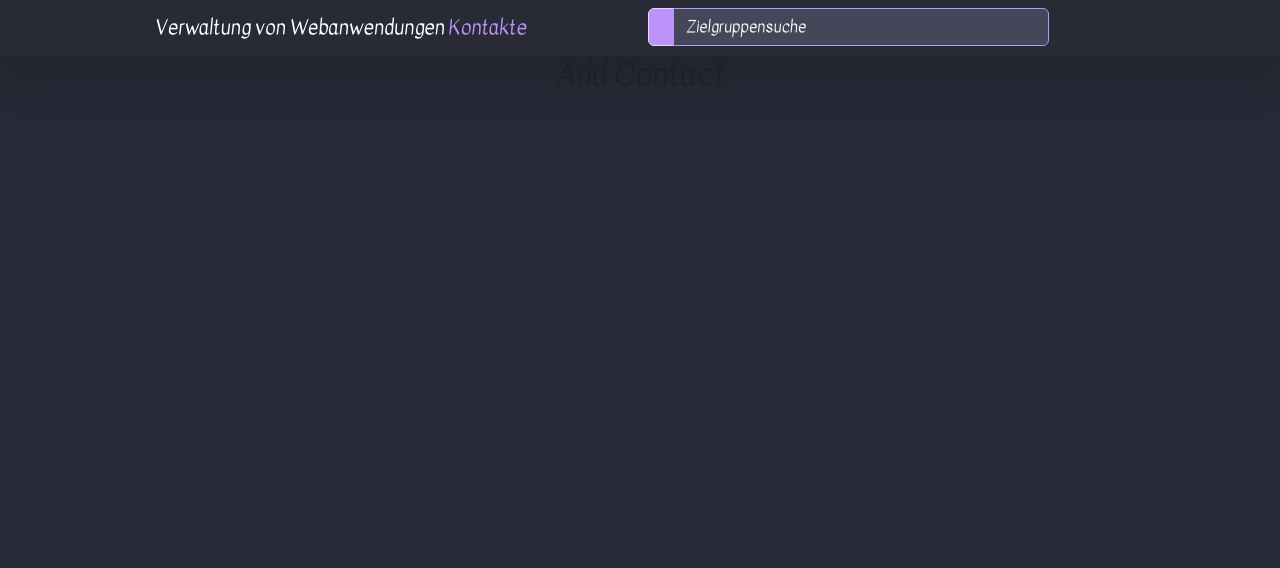
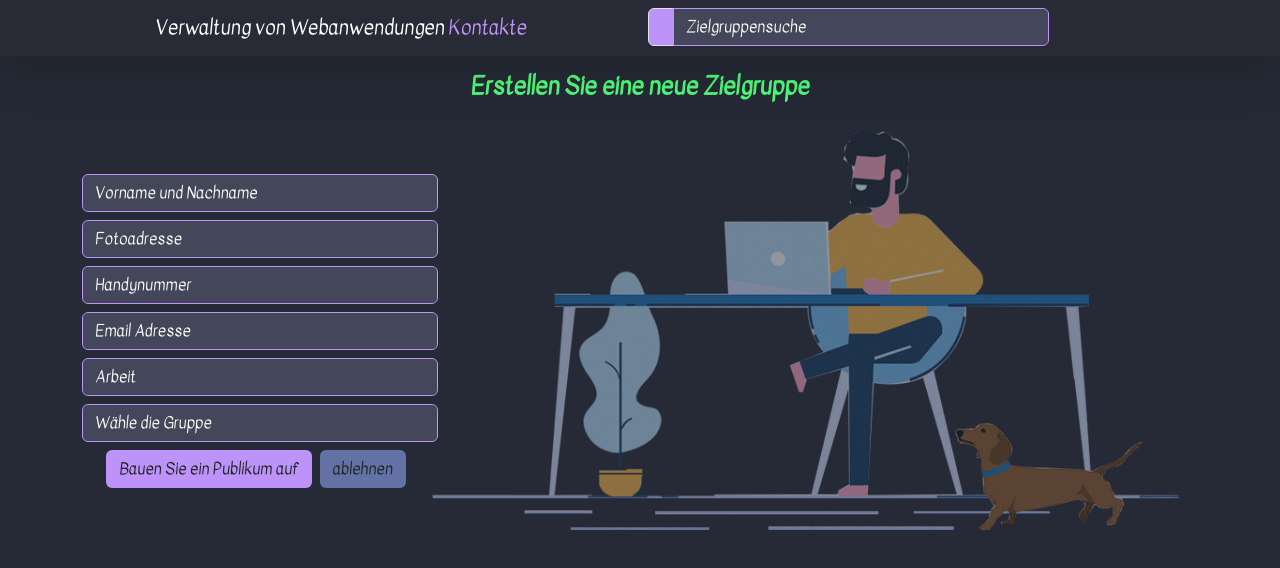
Before and after one commit to MeysamSefidkar/Personenmanager, a React (Create React App) app: page /contacts/add in a window 1280 px wide. Shown: the top 568 px of the page. Built offline with nearby package versions, Linux system fonts and the light colour scheme; data requests are answered from the project's data file; some icons are missing.

Commit message:
Create addContact page

```diff
--- a/src/App.js
+++ b/src/App.js
@@ -39,7 +39,7 @@ const App = () => {
             <Routes>
                 <Route path='/' element={<Navigate to='/contacts'/>}/>
                 <Route path='/contacts' element={<Contacts contacts={getContacts} loading={loading}/>}/>
-                <Route path='/contacts/add' element={<AddContact/>}/>
+                <Route path='/contacts/add' element={<AddContact loading={loading}/>}/>
                 <Route path='/contacts/:contactId' element={<ViewContact/>}/>
                 <Route path='/contacts/edit/:contactId' element={<EditContact/>}/>
             </Routes>
--- a/src/components/contacts/AddContact.jsx
+++ b/src/components/contacts/AddContact.jsx
@@ -1,6 +1,79 @@
-const AddContact = () => {
+import {Link} from "react-router-dom";
+
+import {Spinner} from "../";
+import {COMMENT, GREEN, PURPLE} from "../../helpers/colors";
+import {Fragment} from "react";
+
+const AddContact = ({loading}) => {
     return (
-        <h2>Add Contact</h2>
+        <Fragment>
+            {loading ? (
+                <Spinner/>
+            ) : (
+                <Fragment>
+                    <section className='p-3'>
+                        <img src={require("../../assets/man-taking-note.png")}
+                             height="400px" style={{
+                            position: 'absolute', zIndex: "-1",
+                            top: "130px", right: "100px", opacity: "50%",
+                        }}
+                        />
+                        <div className='container'>
+                            <div className='row'>
+                                <div className='col'>
+                                    <p className='h4 fw-bold text-center' style={{color: GREEN}}>
+                                        Erstellen Sie eine neue Zielgruppe
+                                    </p>
+                                </div>
+                            </div>
+                            <hr style={{backgroundColor: GREEN}}/>
+                            <div className='row mt-5'>
+                                <div className='col-md-4'>
+                                    <form>
+                                        <div className='mb-2'>
+                                            <input name='fullname' type='text' className='form-control'
+                                                   placeholder='Vorname und Nachname' required={true}/>
+                                        </div>
+                                        <div className='mb-2'>
+                                            <input name='photo' type='text' className='form-control' required={true}
+                                                   placeholder='Fotoadresse'/>
+                                        </div>
+                                        <div className='mb-2'>
+                                            <input name='mobile' type='number' className='form-control' required={true}
+                                                   placeholder='Handynummer'/>
+                                        </div>
+                                        <div className='mb-2'>
+                                            <input name='email' type='email' className='form-control' required={true}
+                                                   placeholder='Email Adresse'/>
+                                        </div>
+                                        <div className='mb-2'>
+                                            <input name='job' type='text' className='form-control' required={true}
+                                                   placeholder='Arbeit'/>
+                                        </div>
+                                        <div className='mb-2'>
+                                            <select name='group' required={true} className='form-control'>
+                                                <option value="">
+                                                    Wähle die Gruppe
+                                                </option>
+                                            </select>
+                                        </div>
+                                        <div className='mx-2'>
+                                            <input type='submit' className='btn' style={{backgroundColor: PURPLE}}
+                                                   value='Bauen Sie ein Publikum auf'/>
+                                            <Link to={"/contacts"} className='btn mx-2'
+                                                  style={{backgroundColor: COMMENT}}>
+                                                ablehnen
+                                            </Link>
+                                        </div>
+                                    </form>
+                                </div>
+                            </div>
+                        </div>
+                    </section>
+                </Fragment>
+            )
+            }
+        </Fragment>
     )
 }
 
--- a/src/components/contacts/Contacts.jsx
+++ b/src/components/contacts/Contacts.jsx
@@ -2,6 +2,7 @@ import {CURRENTLINE, ORANGE, PINK} from "../../helpers/colors";
 import {Fragment} from "react";
 import Contact from "./Contact";
 import Spinner from "../Spinner";
+import {Link} from "react-router-dom";
 
 const Contacts = ({contacts, loading}) => {
     return (
@@ -11,10 +12,10 @@ const Contacts = ({contacts, loading}) => {
                     <div className='row'>
                         <div className='col'>
                             <p className='h3'>
-                                <button className='btn mx-2' style={{backgroundColor: PINK}}>
+                                <Link to="/contacts/add" className='btn mx-2' style={{backgroundColor: PINK}}>
                                     Erstellen Sie eine neue Zielgruppe
                                     <i className='fa fa-plus-circle mx-2'/>
-                                </button>
+                                </Link>
                             </p>
                         </div>
                     </div>
```
